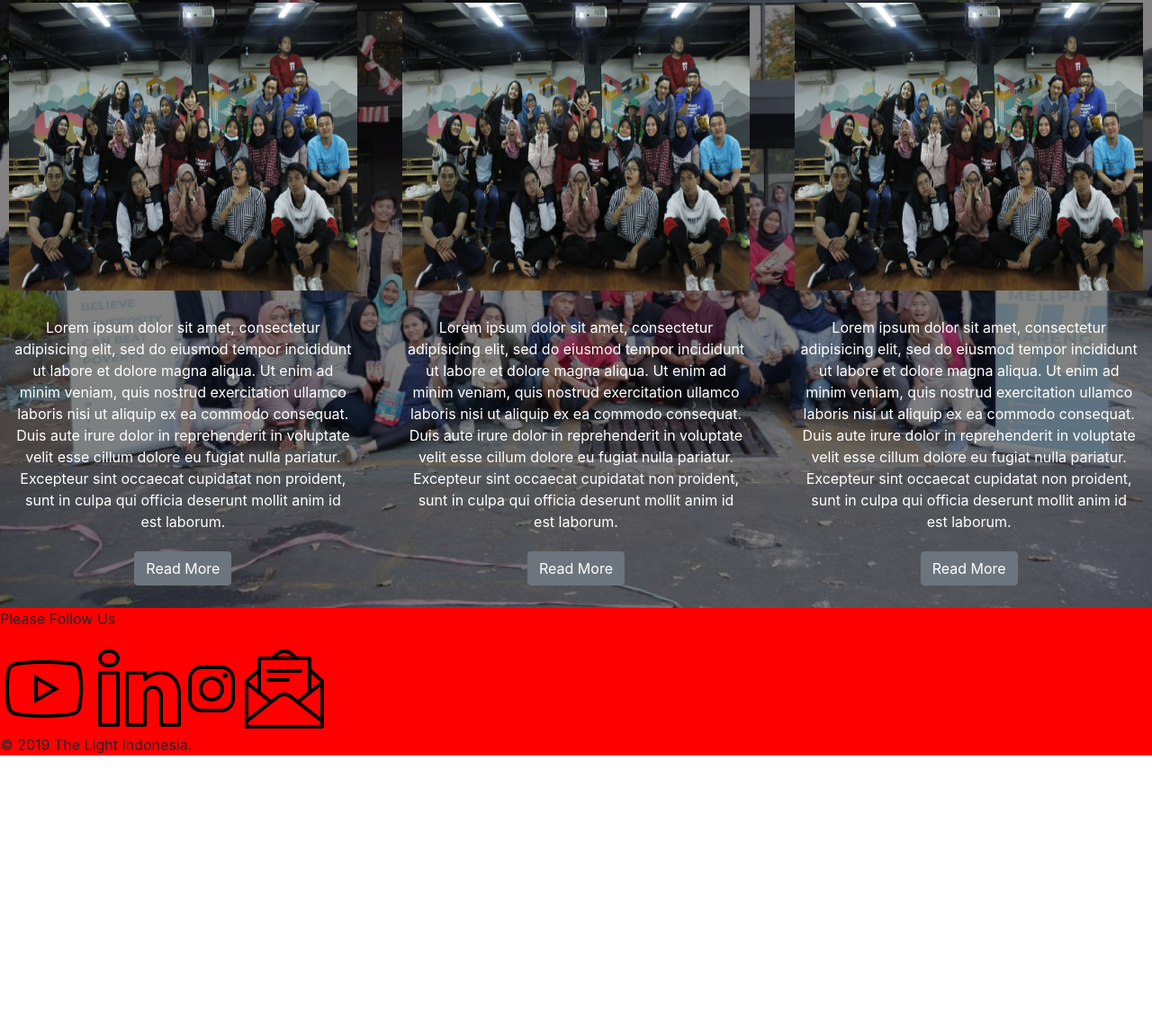
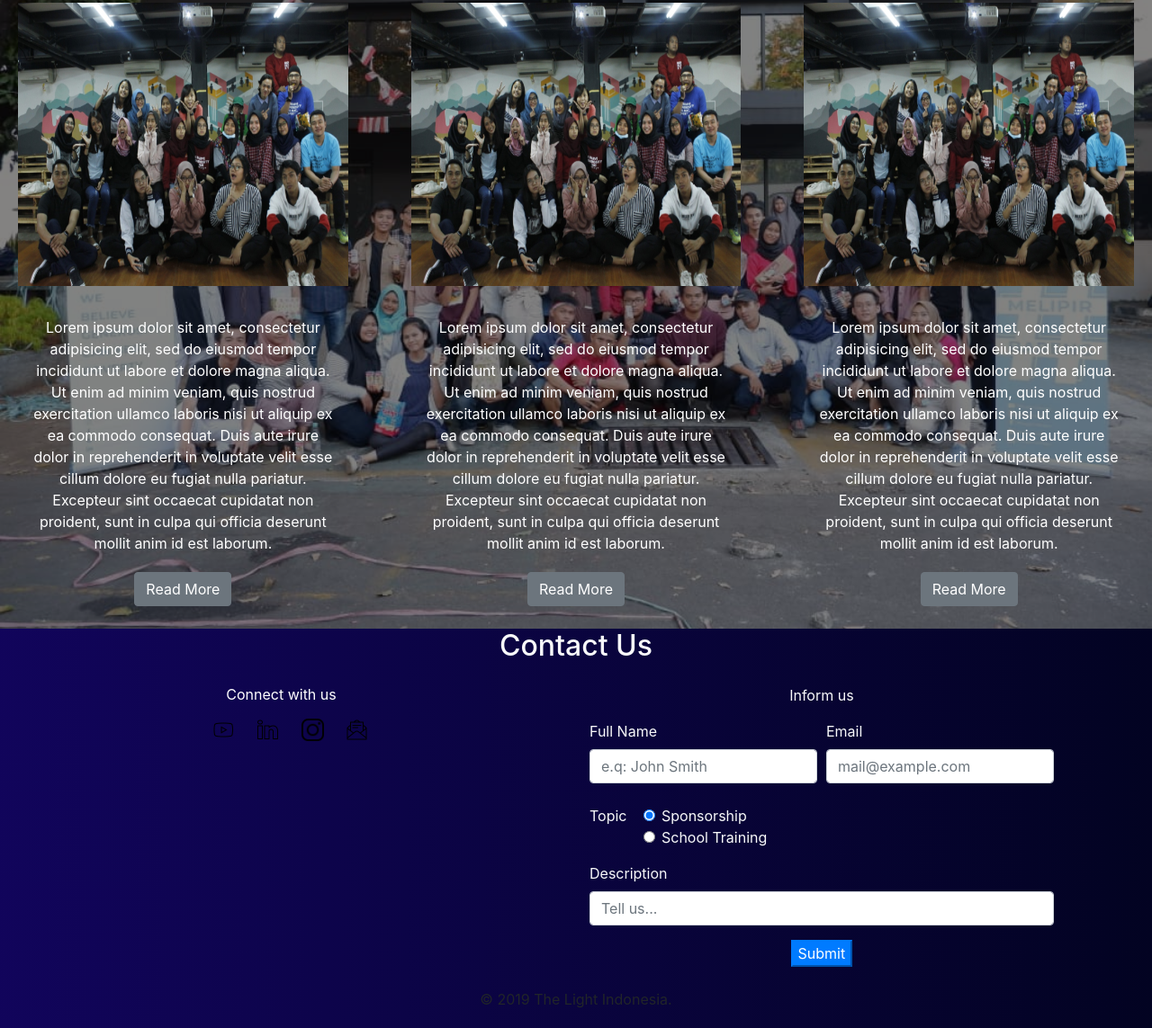
Before and after one commit to gregeld96/gregeld96.github.io, a plain HTML site: page index.html in a window 1280 px wide. Shown: the part 1424-2567 px from the top of the page at 90% size. Before the commit the page ends 2280 px from the top, so only its background shows below. Drawn offline with nearby package versions, Linux system fonts and the light colour scheme.

Commit message:
update with form

```diff
--- a/css/Home.css
+++ b/css/Home.css
@@ -65,18 +65,17 @@ html{
 }
 
 .carousel {
-  width: 750px;
+  width: 600px;
   height: 550px;
-  padding: 90px 30px 30px 150px;
+  padding: 90px 0px 0px 80px;
 }
 
-.aboutus #title{
-  margin: 0px 25px;
-  padding: 100px 50px 0px;
+.content #title{
+  margin: 0px auto;
+  padding: 140px 50px 0px;
   font-weight: bold;
   font-size: 35px;
   color: white;
-  -webkit-animation: open 0.4s linear forwards, squeeze 0.6s linear 5.5s forwards;
 }
 
 .title {
@@ -88,9 +87,9 @@ html{
   font-weight: bolder;
 }
 
-.aboutus .desc{
-  margin: 0% 5% 0% 50%;
-  padding-top: 35px;
+.content .desc{
+  margin: 0px 20px 15px 20px;
+  padding-top: 15px;
   color: white;
 }
 
@@ -105,7 +104,13 @@ html{
 .activity img {
   width: 500px;
   height: 320px;
-  padding: 0px 10px;
+  padding: 0px 20px 5px 20px;
+}
+
+.activity .detail img {
+  width: 500px;
+  height: 320px;
+  padding: 0px 0px 5px 0px;
 }
 
 .activity #pre, .activity #main, .activity #final {
@@ -123,7 +128,8 @@ html{
   position: relative;
   border-radius: 4px;
   padding-top: 10px;
-  margin-left: 25px;
+  margin-left: 15px;
+  margin-right: 10px;
 }
 
 .activity .detail:hover img{
@@ -166,7 +172,15 @@ html{
 }
 
 .footer {
-  background: red;
+  background: linear-gradient(to right, rgba(43, 11, 228, 0.4), rgba(8, 10, 112, 0.3));
+}
+
+.footer img {
+  width: 25px;
+  height: 25px;
+  margin-left: 20px;
+  margin-bottom: 15px;
+
 }
 
 .line-1{
--- a/index.html
+++ b/index.html
@@ -45,6 +45,8 @@
 	</div>
 
 <div class="content">
+	<div class="row">
+	<div class="col">
 	<div class="aboutus" id="thelight">
 		<div class="carousel slide rounded float-left" id="carousel-pic" data-ride="carousel">
 			<div class="carousel-inner">
@@ -56,7 +58,9 @@
 			    </div>
 			</div>
 		</div>
-
+	</div>
+	</div>
+	<div class="col">
 			<p class="text-center title" id="title">who we are ?</p>
 			<p class="desc">Lorem ipsum dolor sit amet, consectetur adipisicing elit, sed do eiusmod
 			tempor incididunt ut labore et dolore magna aliqua. <span class="motto"> Ut enim ad minim veniam </span>
@@ -65,6 +69,8 @@
 			cillum dolore eu fugiat nulla pariatur. Excepteur sint occaecat cupidatat non
 			proident, sunt in culpa qui officia deserunt mollit anim id est laborum.</p>
 	</div>
+	</div>
+
 
 	<div class="activity" id="project">
 		<div class="backact">
@@ -80,7 +86,7 @@
 			cillum dolore eu fugiat nulla pariatur. Excepteur sint occaecat cupidatat non
 			proident, sunt in culpa qui officia deserunt mollit anim id est laborum.</p>
 			<div class="collapse"  id="detfir">
-			<div class="row">
+			<div class="row justify-content-center">
 			<div class="col">
 				<div class="detail">
 					<img src="images/kopdar.jpeg">
@@ -179,15 +185,64 @@
 
 
 <div class="footer" id="knowus">
+	<div class="row">
+	<div class="col text-center text-light">
+		<h2>Contact Us</h2>
+	</div>
+	</div>
+
+	<div class="row text-center">
+	<div class="col-6">
 	<div class="closing">
-		<p class="desc">Please Follow Us</p>
+		<p class="desc">Connect with us</p>
 		<a href="https://www.youtube.com/channel/UCy_OKu5ZvEVnpZiF190BtBg"><img src="images/youtube.png"></a>
 		<a href="https://www.linkedin.com/company/the-light-indonesia/"><img src="images/linkedin.png"></a>
 		<a href="https://www.instagram.com/thelight.official/"><img src="images/ig.png"></a>
 		<a href="mailto:gregoriuseldwin96@gmail.com? subject=subject text"><img src="images/email.png"></a>
 	</div>
+	</div>
 
-	<div class="copyright">
+	<div class="col-5 text-center pt-3 pb-2 text-light">
+		<p>Inform us</p>
+	<form>
+  		<div class="form-row text-left">
+    	<div class="col">
+    		<label for="fullname">Full Name</label>
+      		<input type="text" class="form-control" id="fullname" placeholder="e.q: John Smith" required>
+    	</div>
+    	<div class="col">
+    		<label for="email">Email</label>
+      		<input type="text" class="form-control" id="email" placeholder="mail@example.com" required>
+    	</div>
+  		</div>
+  		<fieldset class="form-group pt-4 text-left">
+    		<div class="row">
+    		  <legend class="col-form-label col-sm-2 pt-0">Topic</legend>
+    		  <div class="col-lg-10-sm-10 justify-content-left">
+    		    <div class="form-check pl-1">
+    		      <input class="form-check-input" type="radio" name="opt1" id="sponsorship" value="option1" checked>
+    		      <label class="form-check-label" for="opt1"> Sponsorship
+    		      </label>
+    		    </div>
+    		    <div class="form-check pl-1">
+    		      <input class="form-check-input" type="radio" name="opt2" id="training" value="option2">
+    		      <label class="form-check-label" for="opt2">
+    		        School Training
+    		      </label>
+    		    </div>
+    		  </div>
+    		</div>
+ 		</fieldset>
+ 		<div class="form-group text-left">
+    		<label for="subject">Description</label>
+    		<input type="text" class="form-control" id="subject" placeholder="Tell us..." required>
+  		</div>
+  		<input class="btn-primary" type="Submit">
+	</form>
+	</div>
+	</div>
+
+	<div class="copyright text-center pt-3 pb-1">
 		<p>&copy; 2019 The Light Indonesia.</p>
 	</div>
 
--- a/js/index.js
+++ b/js/index.js
@@ -1,5 +1,5 @@
 $(document).ready(function() {
-  $("button").on('click', function() {
+  $("#hide").on('click', function() {
    if ($(this).text() =='Read Less'){
    	$(this).text('Read More');
    }
```
